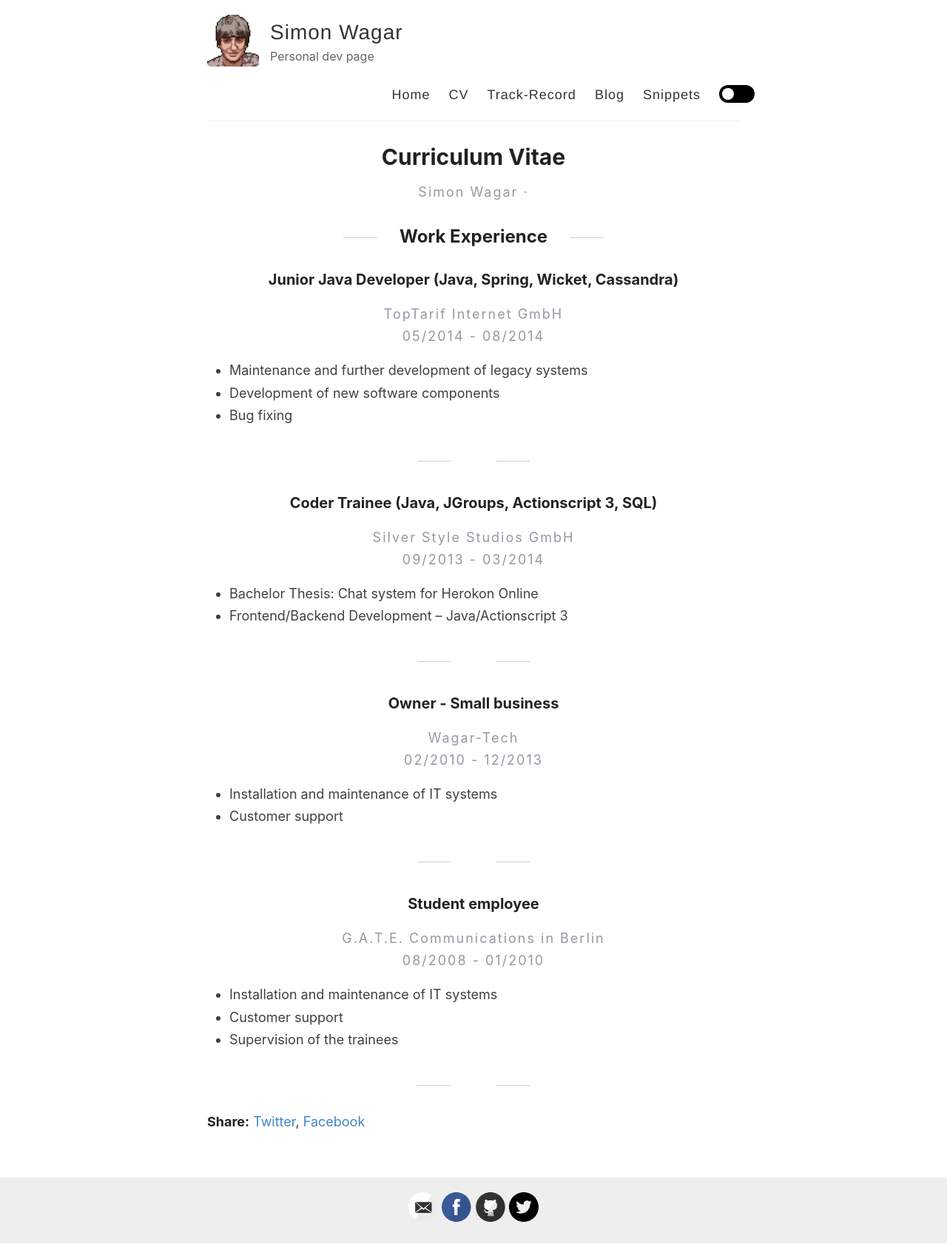
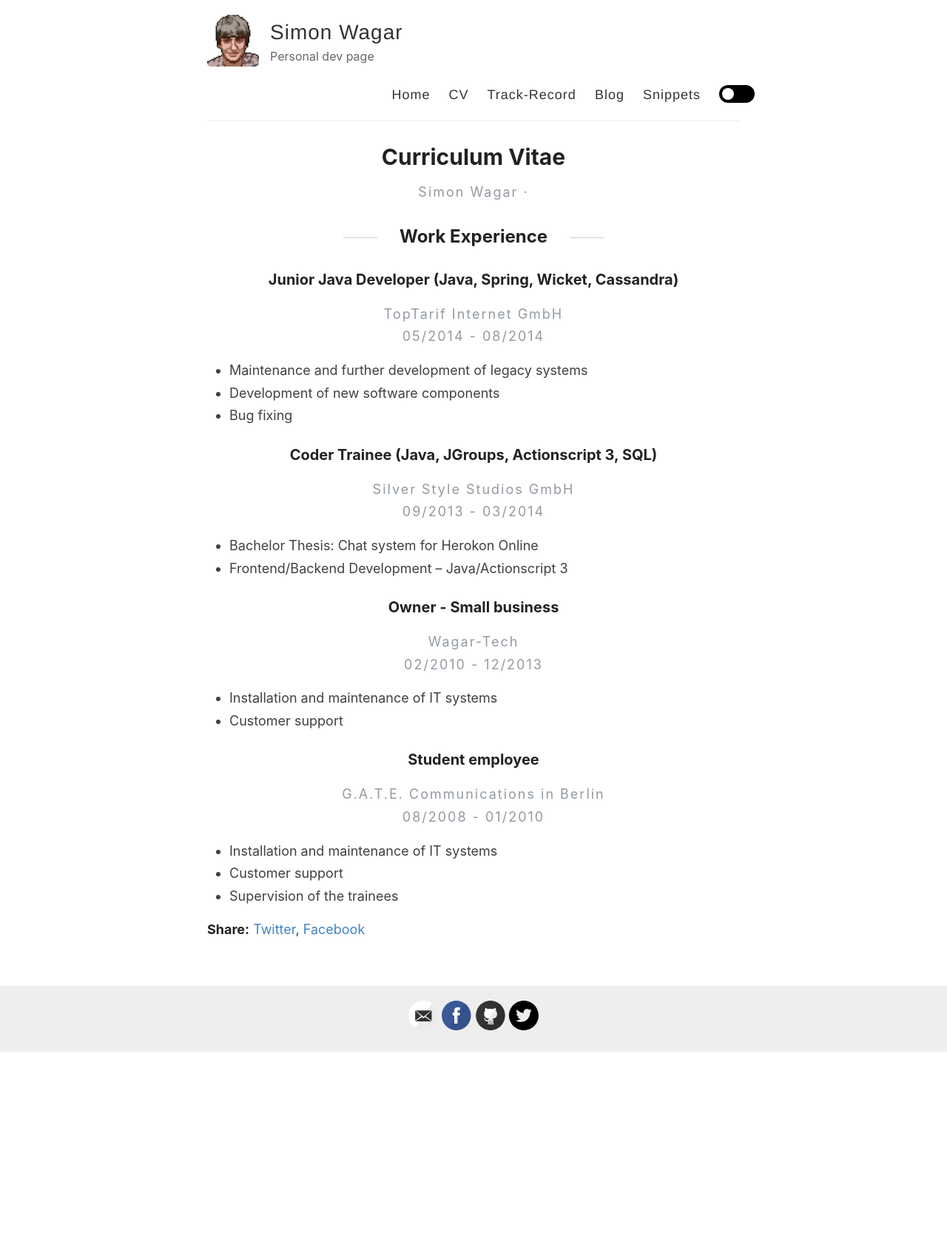
Before and after one commit to swagar/my-reverie, a Jekyll site: the page built from _pages/cv.md, in a window 1280 px wide. Shown: the whole page at 74% size. Built offline with Jekyll 4.4.1, drawn with Linux system fonts in a browser that asks for light colours; after the commit the page ends 1423 px from its top, so only the background shows below that.

Commit message:
more work on cv

```diff
--- a/_pages/cv.md
+++ b/_pages/cv.md
@@ -17,7 +17,7 @@ title: Curriculum Vitae
             <div class="entry">
                 {{ page.content }}
             </div>
-        </article><h2></h2>
+        </article>
     {% endif %}
 {% endfor %}
 </div>
```
